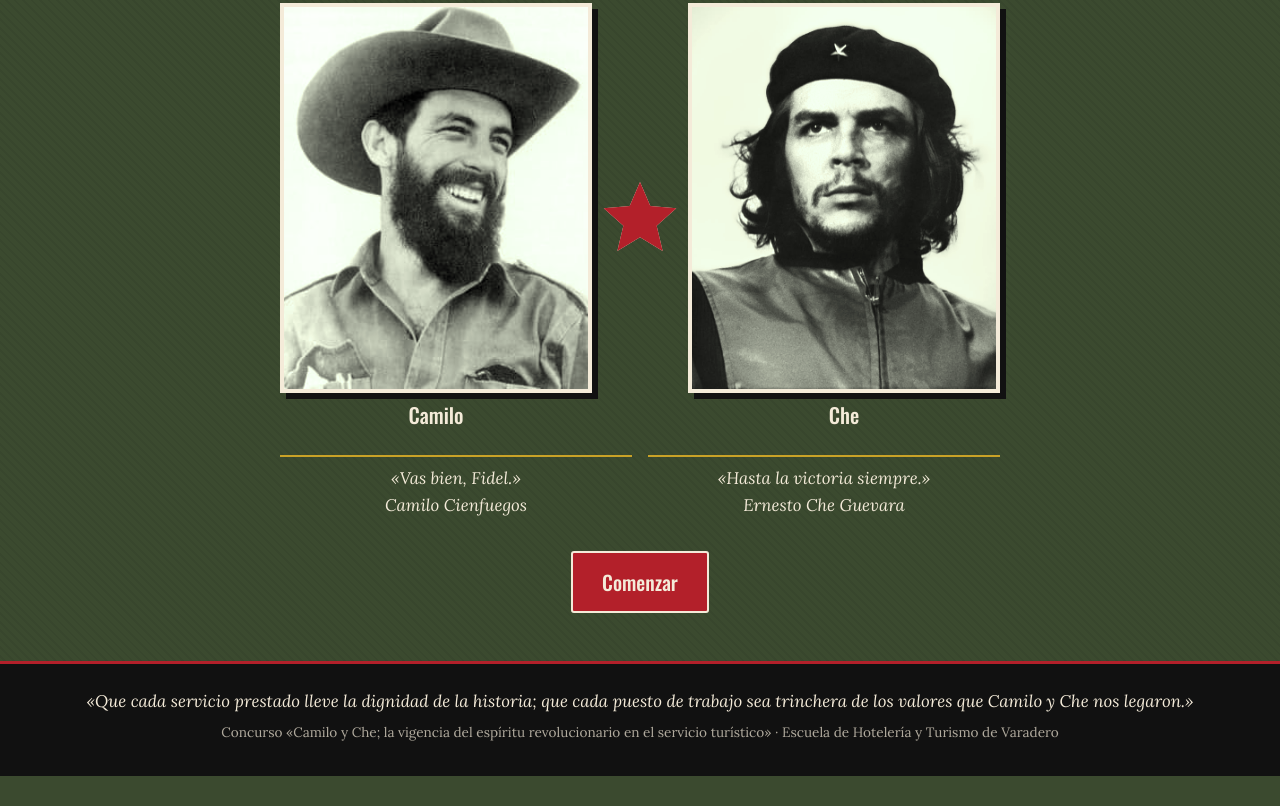
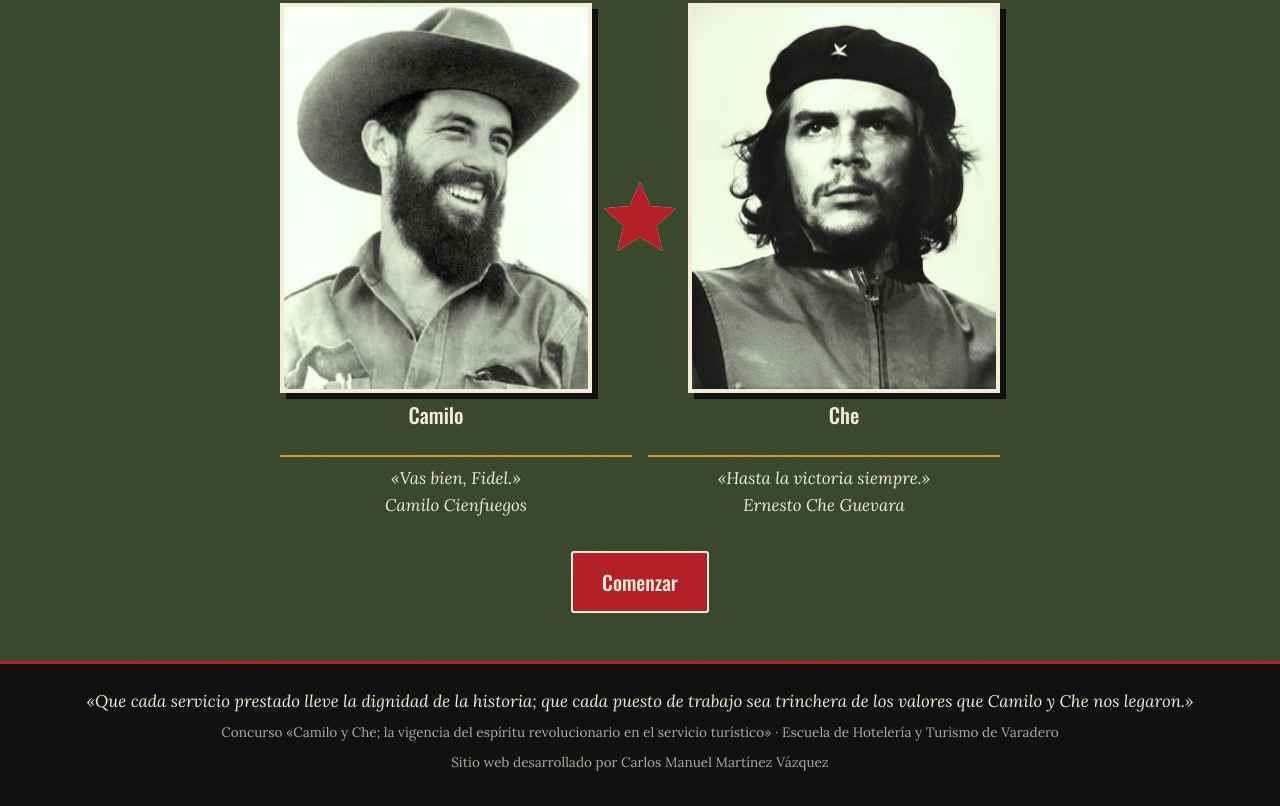
Before and after one commit to b698dt2vq8-ctrl/camilo-che, a plain HTML site: page index.html in a window 1280 px wide. Shown: the part 363-1169 px from the top of the page. Before the commit the page ends 1139 px from the top, so only its background shows below. Drawn offline with nearby package versions, Linux system fonts and the light colour scheme.

Commit message:
Update index.html

```diff
--- a/index.html
+++ b/index.html
@@ -378,6 +378,7 @@ footer small{display:block;margin-top:.5rem;font-style:normal;opacity:.7;font-si
 <footer>
   <span data-i18n="foot"></span>
   <small data-i18n="foot_small"></small>
+  <small data-i18n="foot_autor"></small>
 </footer>
 
 <script>
@@ -425,7 +426,8 @@ const UI = {
   foot: ['«Que cada servicio prestado lleve la dignidad de la historia; que cada puesto de trabajo sea trinchera de los valores que Camilo y Che nos legaron.»',
          '“May every service we provide carry the dignity of history; may every workplace be a trench for the values Camilo and Che left us.”'],
   foot_small: ['Concurso «Camilo y Che; la vigencia del espíritu revolucionario en el servicio turístico» · Escuela de Hotelería y Turismo de Varadero',
-               'Contest “Camilo and Che: the enduring revolutionary spirit in tourism service” · Varadero School of Hospitality and Tourism']
+               'Contest “Camilo and Che: the enduring revolutionary spirit in tourism service” · Varadero School of Hospitality and Tourism'],
+  foot_autor: ['Sitio web desarrollado por Carlos Manuel Martínez Vázquez', 'Website developed by Carlos Manuel Martínez Vázquez']
 };
 const u = k => t(UI[k]);
 
```
